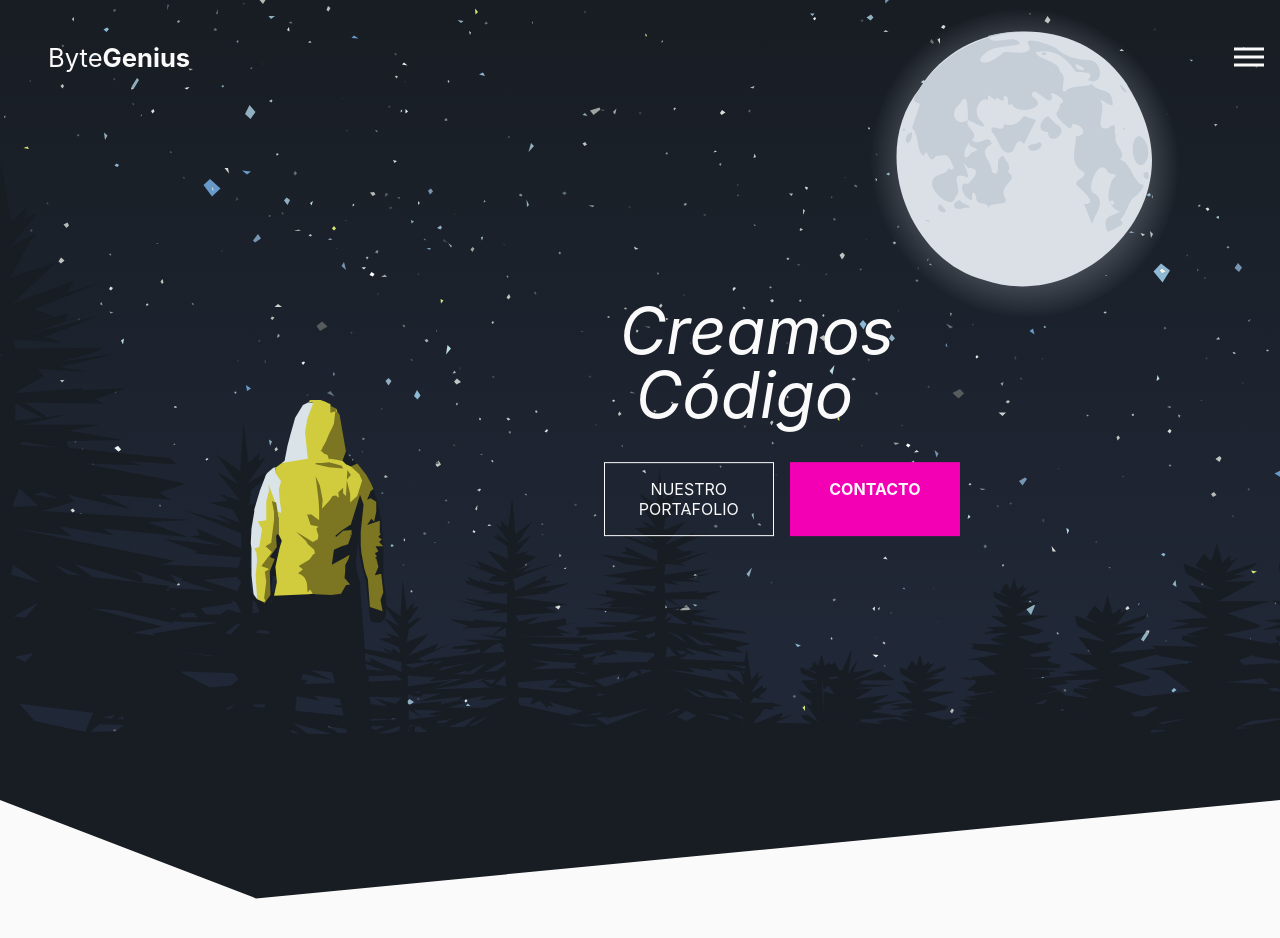
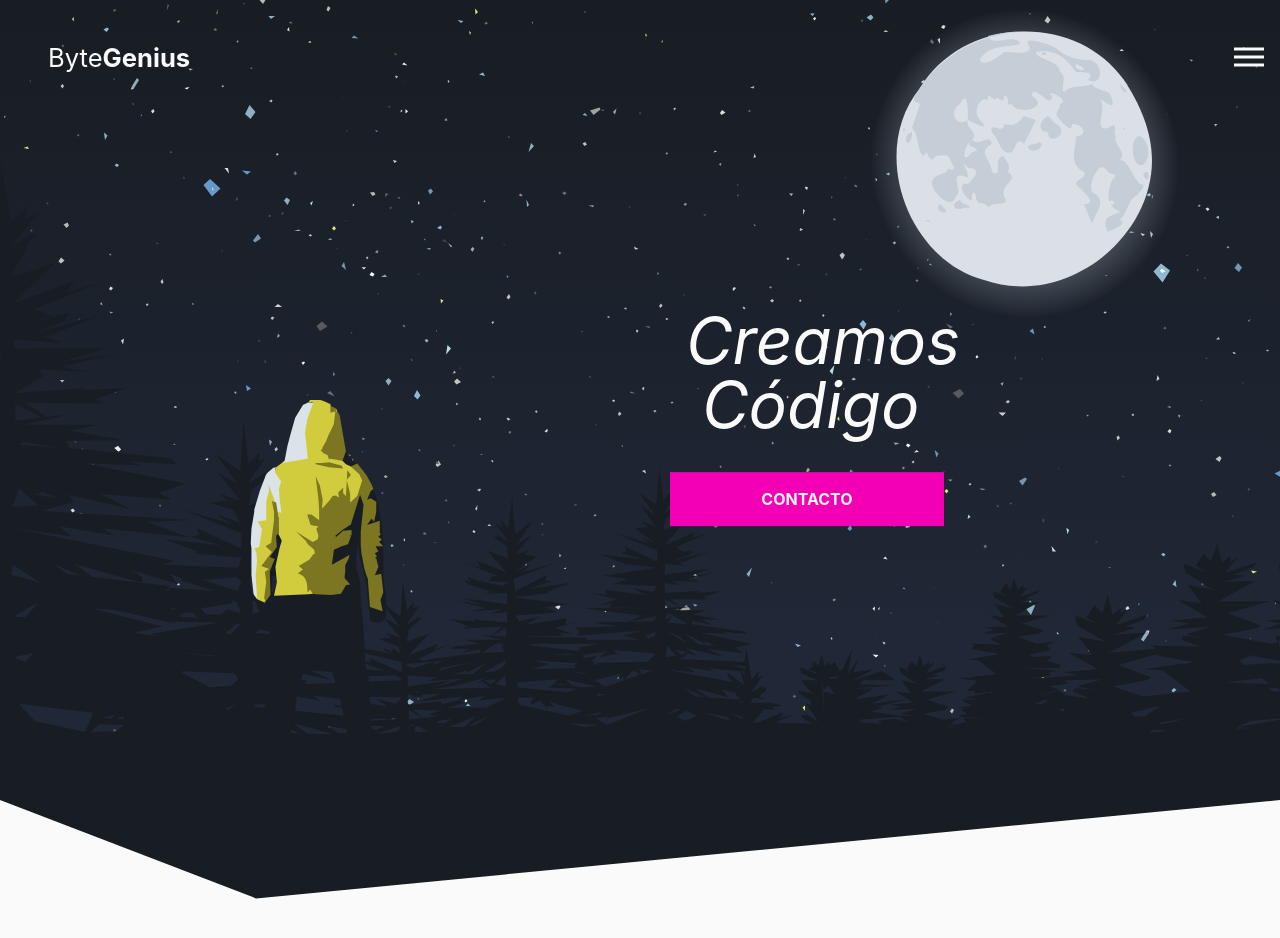
Before and after one commit to doclaag-s-projects/byte-genius, a React (Create React App) app: page / in a window 1280 px wide. Shown: the top 938 px of the page. Built offline with nearby package versions, Linux system fonts and the light colour scheme.

Commit message:
modified index.html & Header.jsx

```diff
--- a/public/index.html
+++ b/public/index.html
@@ -43,7 +43,7 @@
       To begin the development, run `npm start` or `yarn start`.
       To create a production bundle, use `npm run build` or `yarn build`.
     -->
-  <script src="https://cdn.freecodecamp.org/testable-projects-fcc/v1/bundle.js"></script>
+  <!-- <script src="https://cdn.freecodecamp.org/testable-projects-fcc/v1/bundle.js"></script> -->
 </body>
 
 </html>
--- a/src/components/Header/Header.jsx
+++ b/src/components/Header/Header.jsx
@@ -12,7 +12,7 @@ export const Header = props => {
                     <span className="line">Código</span>
                 </h1>
                 <div className="buttons">
-                    <a href="#projects">Nuestro Portafolio</a>
+                    {/* <a href="#projects">Nuestro Portafolio</a> */}
                     <a href="#contact" className="cta">
                         Contacto
                     </a>
```
